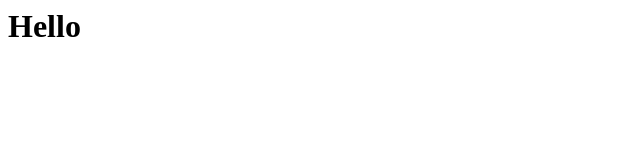
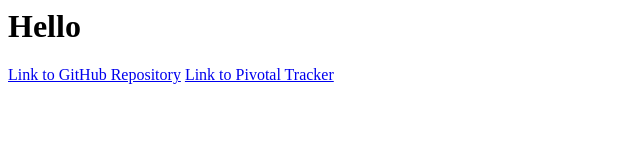
Before and after one commit to dding917/color-picker, a plain HTML site: page index.html in a window 1280 px wide. Shown: the whole page, without its empty margins (0-640 px from the left). Drawn offline with Linux system fonts and the light colour scheme.

Commit message:
Update index to include links.

```diff
--- a/index.html
+++ b/index.html
@@ -1 +1,3 @@
 <h1>Hello</h1>
+<a href="https://github.com/dding917/color-picker">Link to GitHub Repository</a>
+<a href="https://www.pivotaltracker.com/n/projects/2554097">Link to Pivotal Tracker</a>
```
